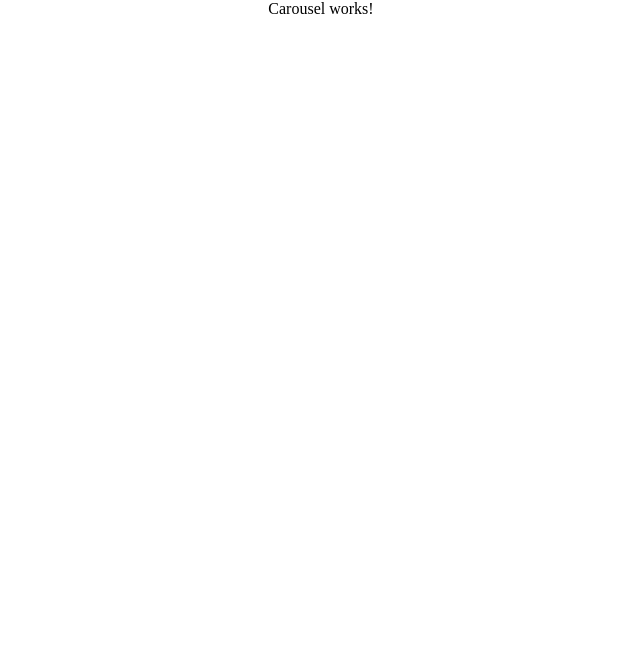
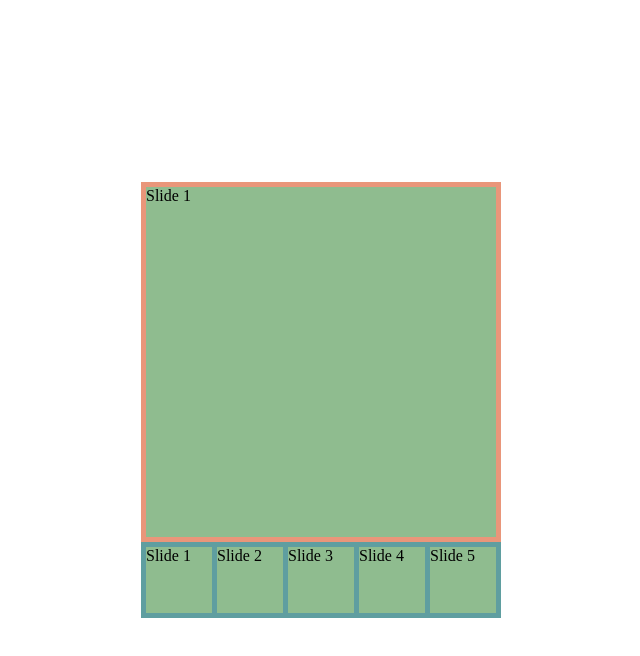
Before and after one commit to dadddda/carousel-react, a React app: page / in a window 1280 px wide. Shown: the top 656 px of the page, without its empty margins (319-959 px from the left). Built offline with nearby package versions, Linux system fonts and the light colour scheme.

Commit message:
Implemented basic prototype structure of carousel component

```diff
--- a/src/components/Carousel.js
+++ b/src/components/Carousel.js
@@ -1,11 +1,44 @@
 import React from "react";
 
-import "./Carousel.css";
+import "../styles/Carousel.css";
+
+import View from "./View";
 
 const Carousel = () => {
+  const slides = [
+    {
+      id: 1,
+      title: "Slide 1"
+    },
+    {
+      id: 2,
+      title: "Slide 2"
+    },
+    {
+      id: 3,
+      title: "Slide 3"
+    },
+    {
+      id: 4,
+      title: "Slide 4"
+    },
+    {
+      id: 5,
+      title: "Slide 5"
+    },
+    {
+      id: 6,
+      title: "Slide 6"
+    }
+  ]
+
+  let singleView = "single";
+  let multipleView = "multiple";
+
   return (
     <div className="Carousel">
-      <span>Carousel works!</span>
+      <View type={singleView} slides={slides}></View>
+      <View type={multipleView} slides={slides}></View>
     </div>
   )
 }
--- /dev/null
+++ b/src/components/Slide.js
@@ -0,0 +1,18 @@
+import React from "react";
+
+import "../styles/Slide.css";
+
+const Slide = ({type, title}) => {
+  return (
+    <div className={"Slide " + type}>
+      <span>{title}</span>
+    </div>
+  )
+}
+
+Slide.defaultProps = {
+  type: "single",
+  title: "Slide"
+}
+
+export default Slide;
--- /dev/null
+++ b/src/components/Slides.js
@@ -0,0 +1,22 @@
+import React from "react";
+
+import "../styles/Slides.css";
+
+import Slide from "./Slide";
+
+const Slides = ({type, slides}) => {
+  return (
+    <div className="Slides">
+      {slides.map(slide => (
+        <Slide type={type} key={slide.id} title={slide.title}></Slide>
+      ))}
+    </div>
+  )
+}
+
+Slides.defaultProps = {
+  type: "single",
+  slides: []
+}
+
+export default Slides;
--- /dev/null
+++ b/src/components/View.js
@@ -0,0 +1,20 @@
+import React from "react";
+
+import "../styles/View.css";
+
+import Slides from "./Slides";
+
+const View = ({type, slides}) => {
+  return (
+    <div className={"View " + type}>
+      <Slides type={type} slides={slides}></Slides>
+    </div>
+  );
+}
+
+View.defaultProps = {
+  type: "single",
+  slides: []
+}
+
+export default View;
--- /dev/null
+++ b/src/styles/Carousel.css
@@ -0,0 +1,8 @@
+.Carousel {
+  display: flex;
+  flex-direction: column;
+  width: 360px;
+  height: 436px;
+  margin: auto;
+  background-color: rgb(235, 235, 235);
+}
--- /dev/null
+++ b/src/styles/Slide.css
@@ -0,0 +1,15 @@
+.Slide {
+  display: flex;
+  margin: 5px 2.5px;
+  background-color: darkseagreen;
+}
+
+.Slide.single {
+  width: 350px;
+  height: 350px;
+}
+
+.Slide.multiple {
+  width: 66px;
+  height: 66px;
+}
--- /dev/null
+++ b/src/styles/Slides.css
@@ -0,0 +1,6 @@
+.Slides {
+  display: flex;
+  width: max-content;
+  height: max-content;
+  padding: 0 2.5px;
+}
--- /dev/null
+++ b/src/styles/View.css
@@ -0,0 +1,15 @@
+.View {
+  display: flex;
+  width: 100%;
+  overflow: auto;
+}
+
+.View.single {
+  height: 360px;
+  background-color: darksalmon;
+}
+
+.View.multiple {
+  height: 76px;
+  background-color: cadetblue;
+}
```
Also changed, not shown: src/components/Carousel.css (deleted).
